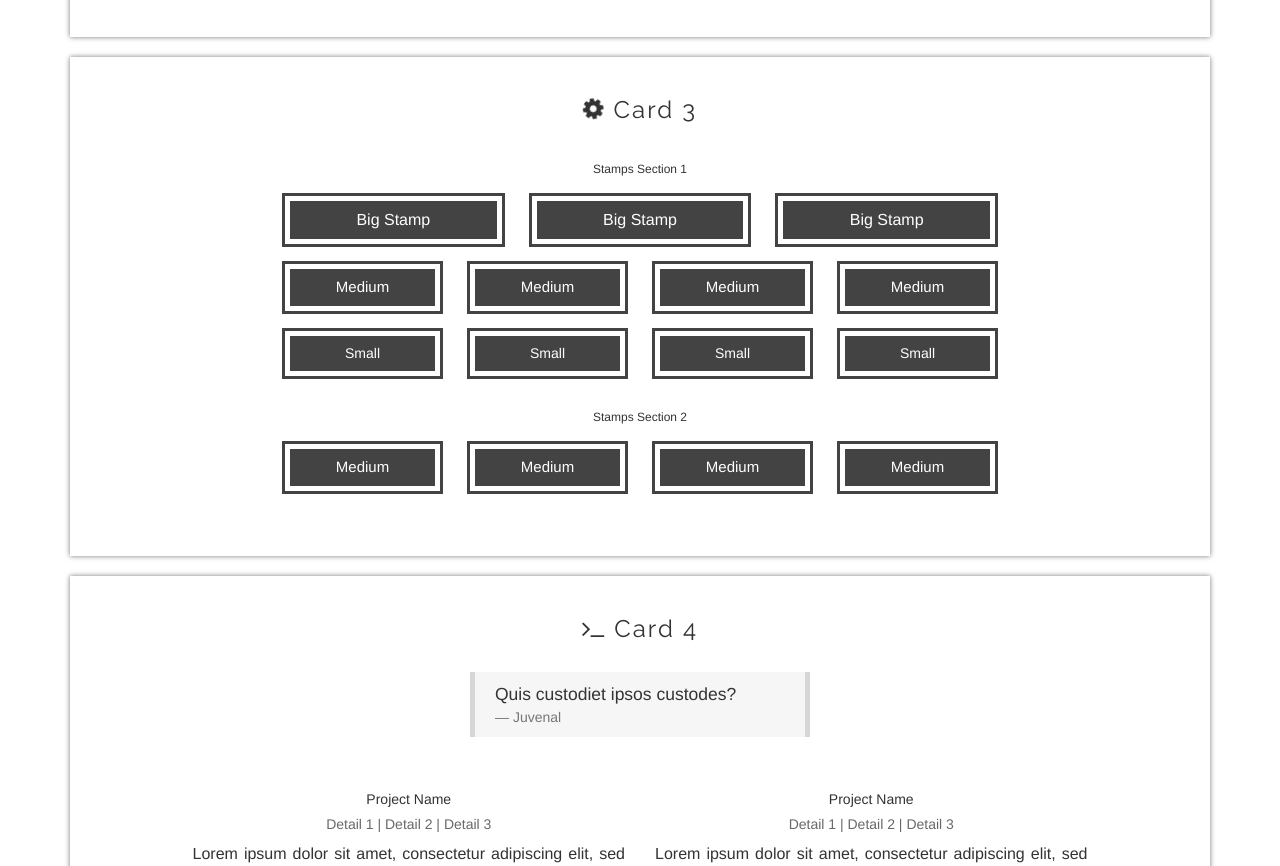
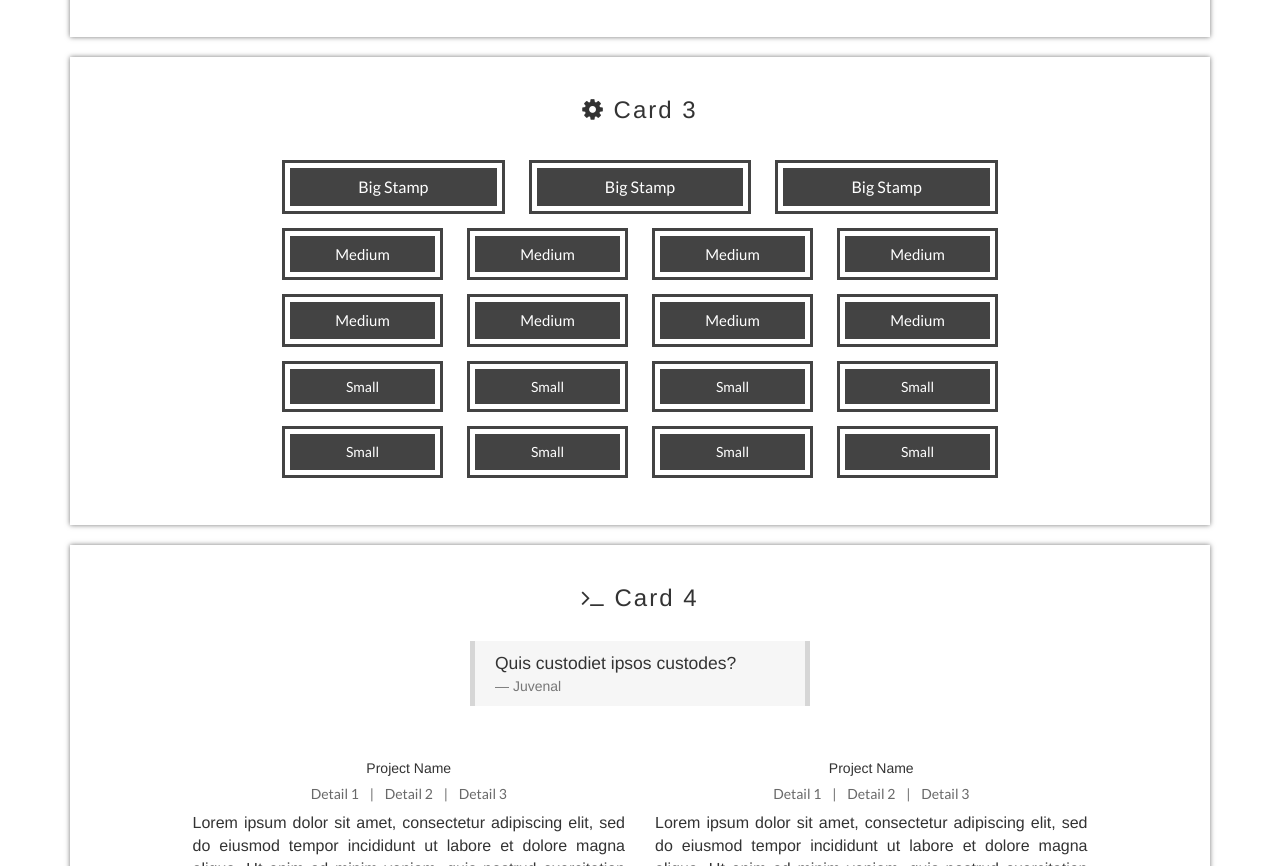
Before and after one commit to SuyashLakhotia/BootstrapCards, a website with bundled scripts: page index.html in a window 1280 px wide. Shown: the part 1934-2800 px from the top of the page. Built offline with nearby package versions, Linux system fonts and the light colour scheme.

Commit message:
Bunch of Fixes/Changes
- Changed Default Body Font to 'Lato'
- Changed Default Heading Font to 'Raleway'
- Changed CSS Class Names
- Updated Template Content
- Minor Style Updates
- Added .jsbeautifyrc & Beautified Code

```diff
--- a/css/cards.css
+++ b/css/cards.css
@@ -14,14 +14,15 @@
   src: url("../fonts/CODE.otf");
 }
 
+/******************************************************************************/
 body {
-  font-family: "Myriad Pro", sans-serif;
+  font-family: "Lato", "Myriad Pro", sans-serif;
   font-size: 16px;
   line-height: 1.5;
 }
 
 h1, h2, h3, h4, h5, h6 {
-  font-family: "Lucida Grande", sans-serif;
+  font-family: "Raleway", "Lucida Grande", sans-serif;
   font-weight: 700;
   text-align: center;
 }
@@ -252,12 +253,12 @@
 }
 
 .jumbotron-content #title {
-  font-family: Code, "Lucida Grande", sans-serif;
+  font-family: Code, "Raleway", "Lucida Grande", sans-serif;
   font-weight: 300;
 }
 
 .jumbotron-content #tagline {
-  font-family: Code, "Lucida Grande", sans-serif;
+  font-family: Code, "Raleway", "Lucida Grande", sans-serif;
   font-weight: 300;
   padding-top: 10px;
   padding-bottom: 30px;
@@ -409,7 +410,6 @@
 }
 
 .content-home .card-big h3 {
-  font-family: "Raleway", "Lucida Grande", sans-serif;
   font-weight: 400;
   margin-bottom: 30px;
   letter-spacing: 2px;
@@ -433,16 +433,12 @@
   letter-spacing: 0.5px;
 }
 
-.stamps-section {
+.card-stamps {
   margin-bottom: 15px;
 }
 
-.stamps-section > h6 {
-  font-size: 18px;
-  font-weight: 500;
-}
-
-.stamps-section .stamp {
+.card-stamps .card-stamp {
+  font-family: "Lato", "Myriad Pro", sans-serif;
   font-weight: 300;
   color: white;
   border: 5px solid #fff;
@@ -451,29 +447,30 @@
   box-shadow: 0 0 0 3px #434343;
 }
 
-.stamps-section h4.stamp {
+.card-stamps h4.card-stamp {
   font-size: 16px;
 }
 
-.stamps-section h5.stamp {
+.card-stamps h5.card-stamp {
   font-size: 15px;
 }
 
-.stamps-section h6.stamp {
+.card-stamps h6.card-stamp {
   font-size: 14px;
 }
 
-.custom-blockquote {
+.card-blockquote {
   border-left: 5px solid #d6d6d6;
   border-right: 5px solid #d6d6d6;
   background-color: #f6f6f6;
 }
 
-.project {
+.card-projects .project {
   margin-top: 25px;
 }
 
-.project .project-details {
+.card-projects .project .project-details {
+  font-family: "Lato", "Myriad Pro", sans-serif;
   font-size: 14px;
   text-align: center;
   color: #696969;
@@ -497,7 +494,8 @@
   color: #000;
 }
 
-.content-blog .card-small a:hover, .content-blog .card-small a:focus {
+.content-blog .card-small a:hover,
+.content-blog .card-small a:focus {
   text-decoration: none;
 }
 
@@ -509,8 +507,9 @@
 }
 
 .content-blog .card-small .post-subtitle {
+  font-family: "Lato", "Myriad Pro", sans-serif;
   font-size: 15px;
-  font-weight: 300;
+  font-weight: 400;
   line-height: 1.5;
   text-align: left;
 }
@@ -525,7 +524,7 @@
 Blog Post Styles
 *******************************************************************************/
 .jumbotron-blogpost .blogpost-title {
-  font-family: Code, "Lucida Grande", sans-serif;
+  font-family: Code, "Raleway", "Lucida Grande", sans-serif;
   font-size: 450%;
   font-weight: 100;
   text-align: center;
@@ -534,6 +533,7 @@
 }
 
 .jumbotron-blogpost .blogpost-time {
+  font-family: Code, "Raleway", "Lucida Grande", sans-serif;
   font-size: 120%;
   font-weight: 100;
   padding: 20px 0 0 0;
--- a/index.html
+++ b/index.html
@@ -9,6 +9,7 @@
 
     <!-- Fonts -->
     <link rel="stylesheet" type="text/css" href="https://fonts.googleapis.com/css?family=Raleway:400,700,200">
+    <link rel="stylesheet" type="text/css" href="https://fonts.googleapis.com/css?family=Lato">
     <link rel="stylesheet" type="text/css" href="bower_components/font-awesome/css/font-awesome.min.css">
 
     <!-- CSS Stylesheets -->
@@ -106,109 +107,115 @@
             </div>
         </div>
 
-        <div class="card-wrapper card-big wow fadeInUp" id="card_three">
+        <div class="card-wrapper card-big wow fadeInUp card-stamps" id="card_three">
             <div>
-                <h3><i class="fa fa-cog fa-spin"></i> Card 3</h3>
+                <h3><i class="fa fa-cog"></i> Card 3</h3>
             </div>
-            <div class="row stamps-section">
-                <div class="col-md-12">
-                    <h6 class="wow fadeIn">Stamps Section 1</h6>
-                </div>
+            <div class="row">
                 <div class="col-md-8 col-md-offset-2">
                     <div class="row wow fadeIn">
                         <div class="col-md-4">
-                            <h4 class="stamp">Big Stamp</h4>
+                            <h4 class="card-stamp">Big Stamp</h4>
                         </div>
                         <div class="col-md-4">
-                            <h4 class="stamp">Big Stamp</h4>
+                            <h4 class="card-stamp">Big Stamp</h4>
                         </div>
                         <div class="col-md-4">
-                            <h4 class="stamp">Big Stamp</h4>
+                            <h4 class="card-stamp">Big Stamp</h4>
                         </div>
                     </div>
                     <div class="row wow fadeIn">
                         <div class="col-md-3">
-                            <h5 class="stamp">Medium</h5>
+                            <h5 class="card-stamp">Medium</h5>
                         </div>
                         <div class="col-md-3">
-                            <h5 class="stamp">Medium</h5>
+                            <h5 class="card-stamp">Medium</h5>
                         </div>
                         <div class="col-md-3">
-                            <h5 class="stamp">Medium</h5>
+                            <h5 class="card-stamp">Medium</h5>
                         </div>
                         <div class="col-md-3">
-                            <h5 class="stamp">Medium</h5>
+                            <h5 class="card-stamp">Medium</h5>
                         </div>
                     </div>
                     <div class="row wow fadeIn">
                         <div class="col-md-3">
-                            <h6 class="stamp">Small</h6>
+                            <h5 class="card-stamp">Medium</h5>
                         </div>
                         <div class="col-md-3">
-                            <h6 class="stamp">Small</h6>
+                            <h5 class="card-stamp">Medium</h5>
                         </div>
                         <div class="col-md-3">
-                            <h6 class="stamp">Small</h6>
+                            <h5 class="card-stamp">Medium</h5>
                         </div>
                         <div class="col-md-3">
-                            <h6 class="stamp">Small</h6>
+                            <h5 class="card-stamp">Medium</h5>
                         </div>
                     </div>
-                </div>
-            </div>
-            <div class="row stamps-section">
-                <div class="col-md-12">
-                    <h6 class="wow fadeIn">Stamps Section 2</h6>
-                </div>
-                <div class="col-md-8 col-md-offset-2">
                     <div class="row wow fadeIn">
                         <div class="col-md-3">
-                            <h5 class="stamp">Medium</h5>
+                            <h6 class="card-stamp">Small</h6>
                         </div>
                         <div class="col-md-3">
-                            <h5 class="stamp">Medium</h5>
+                            <h6 class="card-stamp">Small</h6>
                         </div>
                         <div class="col-md-3">
-                            <h5 class="stamp">Medium</h5>
+                            <h6 class="card-stamp">Small</h6>
                         </div>
                         <div class="col-md-3">
-                            <h5 class="stamp">Medium</h5>
+                            <h6 class="card-stamp">Small</h6>
+                        </div>
+                    </div>
+                    <div class="row wow fadeIn">
+                        <div class="col-md-3">
+                            <h6 class="card-stamp">Small</h6>
+                        </div>
+                        <div class="col-md-3">
+                            <h6 class="card-stamp">Small</h6>
+                        </div>
+                        <div class="col-md-3">
+                            <h6 class="card-stamp">Small</h6>
+                        </div>
+                        <div class="col-md-3">
+                            <h6 class="card-stamp">Small</h6>
                         </div>
                     </div>
                 </div>
             </div>
         </div>
 
-        <div class="card-wrapper card-big wow fadeInUp" id="card_four">
+        <div class="card-wrapper card-big wow fadeInUp card-projects" id="card_four">
             <div>
                 <h3><i class="fa fa-terminal"></i> Card 4</h3>
             </div>
             <div class="row wow fadeIn">
                 <div class="col-md-4 col-md-offset-4">
-                    <blockquote class="custom-blockquote">Quis custodiet ipsos custodes?<footer>Juvenal</footer></blockquote>
+                    <blockquote class="card-blockquote">Quis custodiet ipsos custodes?
+                        <footer>Juvenal</footer>
+                    </blockquote>
                 </div>
             </div>
             <div class="row">
                 <div class="col-md-5 col-md-offset-1 wow fadeIn project">
                     <h5>Project Name</h5>
-                    <h6 class="project-details">Detail 1 | Detail 2 | Detail 3</h6>
+                    <h6 class="project-details">Detail 1&nbsp;&nbsp;&nbsp;&nbsp;|&nbsp;&nbsp;&nbsp;&nbsp;Detail 2&nbsp;&nbsp;&nbsp;&nbsp;|&nbsp;&nbsp;&nbsp;&nbsp;Detail 3</h6>
                     <p align="justify">Lorem ipsum dolor sit amet, consectetur adipiscing elit, sed do eiusmod tempor incididunt ut labore et dolore magna aliqua. Ut enim ad minim veniam, quis nostrud exercitation ullamco laboris nisi ut aliquip ex ea commodo consequat. Duis aute irure dolor in reprehenderit in voluptate velit esse cillum dolore eu fugiat nulla pariatur. Excepteur sint occaecat cupidatat non proident, sunt in culpa qui officia deserunt mollit anim id est laborum.</p>
                 </div>
                 <div class="col-md-5 wow fadeIn project">
                     <h5>Project Name</h5>
-                    <h6 class="project-details">Detail 1 | Detail 2 | Detail 3</h6>
+                    <h6 class="project-details">Detail 1&nbsp;&nbsp;&nbsp;&nbsp;|&nbsp;&nbsp;&nbsp;&nbsp;Detail 2&nbsp;&nbsp;&nbsp;&nbsp;|&nbsp;&nbsp;&nbsp;&nbsp;Detail 3</h6>
                     <p align="justify">Lorem ipsum dolor sit amet, consectetur adipiscing elit, sed do eiusmod tempor incididunt ut labore et dolore magna aliqua. Ut enim ad minim veniam, quis nostrud exercitation ullamco laboris nisi ut aliquip ex ea commodo consequat. Duis aute irure dolor in reprehenderit in voluptate velit esse cillum dolore eu fugiat nulla pariatur. Excepteur sint occaecat cupidatat non proident, sunt in culpa qui officia deserunt mollit anim id est laborum.</p>
                 </div>
             </div>
             <div class="row wow fadeIn">
                 <div class="col-md-5 col-md-offset-1 wow fadeIn project">
                     <h5>Project Name</h5>
-                    <h6 class="project-details">Detail 1 | Detail 2 | Detail 3</h6>
+                    <h6 class="project-details">Detail 1&nbsp;&nbsp;&nbsp;&nbsp;|&nbsp;&nbsp;&nbsp;&nbsp;Detail 2&nbsp;&nbsp;&nbsp;&nbsp;|&nbsp;&nbsp;&nbsp;&nbsp;Detail 3</h6>
                     <p align="justify">Lorem ipsum dolor sit amet, consectetur adipiscing elit, sed do eiusmod tempor incididunt ut labore et dolore magna aliqua. Ut enim ad minim veniam, quis nostrud exercitation ullamco laboris nisi ut aliquip ex ea commodo consequat. Duis aute irure dolor in reprehenderit in voluptate velit esse cillum dolore eu fugiat nulla pariatur. Excepteur sint occaecat cupidatat non proident, sunt in culpa qui officia deserunt mollit anim id est laborum.</p>
                 </div>
                 <div class="col-md-5 wow fadeIn project">
                     <h5>Project Name</h5>
-                    <h6 class="project-details">Detail 1 | Detail 2 | Detail 3</h6>
+                    <h6 class="project-details">Detail 1&nbsp;&nbsp;&nbsp;&nbsp;|&nbsp;&nbsp;&nbsp;&nbsp;Detail 2&nbsp;&nbsp;&nbsp;&nbsp;|&nbsp;&nbsp;&nbsp;&nbsp;Detail 3</h6>
                     <p align="justify">Lorem ipsum dolor sit amet, consectetur adipiscing elit, sed do eiusmod tempor incididunt ut labore et dolore magna aliqua. Ut enim ad minim veniam, quis nostrud exercitation ullamco laboris nisi ut aliquip ex ea commodo consequat. Duis aute irure dolor in reprehenderit in voluptate velit esse cillum dolore eu fugiat nulla pariatur. Excepteur sint occaecat cupidatat non proident, sunt in culpa qui officia deserunt mollit anim id est laborum.</p>
                 </div>
             </div>
@@ -216,7 +223,7 @@
 
         <div class="card-wrapper card-big contact wow fadeInUp" id="card_five">
             <div>
-                <h3>Card 5</h3>
+                <h3><i class="fa fa-phone"></i> Card 5</h3>
             </div>
             <div class="row">
                 <div class="col-md-10 col-md-offset-1">
```
Also changed, not shown: blog-post.html (line endings or trailing spaces), blog.html (line endings or trailing spaces).
